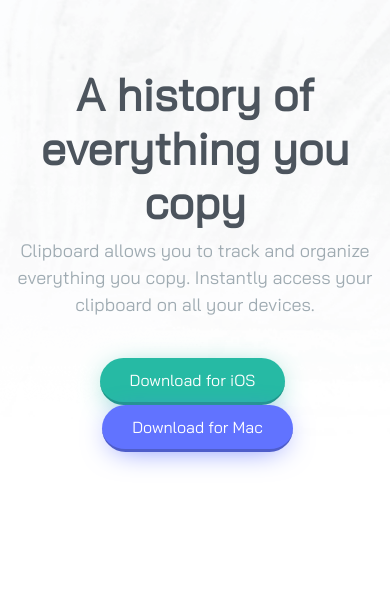
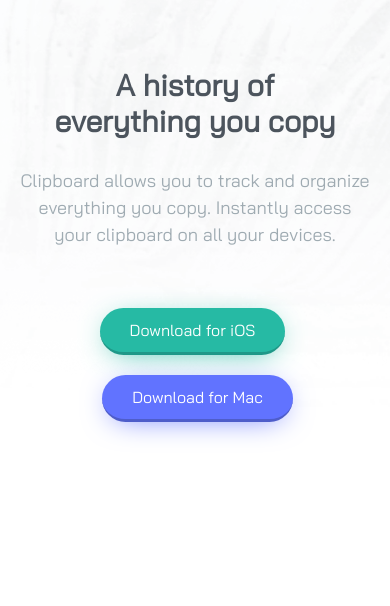
Before and after one commit to vicfir/clipboard-landing-page-master, a website: page index.html in a window 390 px wide. Shown: the part 238-844 px from the top of the page. Drawn offline with nearby package versions, Linux system fonts and the light colour scheme.

Commit message:
responsive header

```diff
--- a/src/sass/modules/_header.scss
+++ b/src/sass/modules/_header.scss
@@ -35,3 +35,19 @@ header {
         box-shadow: 0px 5px 30px -10px hsl(233, 100%, 69%);
     }
 }
+
+// RESPONSIVE
+@media screen and (max-width: 440px) {
+header{
+    h1 {
+        font-size: 30px;
+        padding: 0 40px;
+    }
+    p {
+        padding: 20px;
+    }
+    .bg-green {
+        margin-bottom: 20px;
+    }
+}
+}
```
Also changed, not shown: public/css/app.css, 1 other file.
